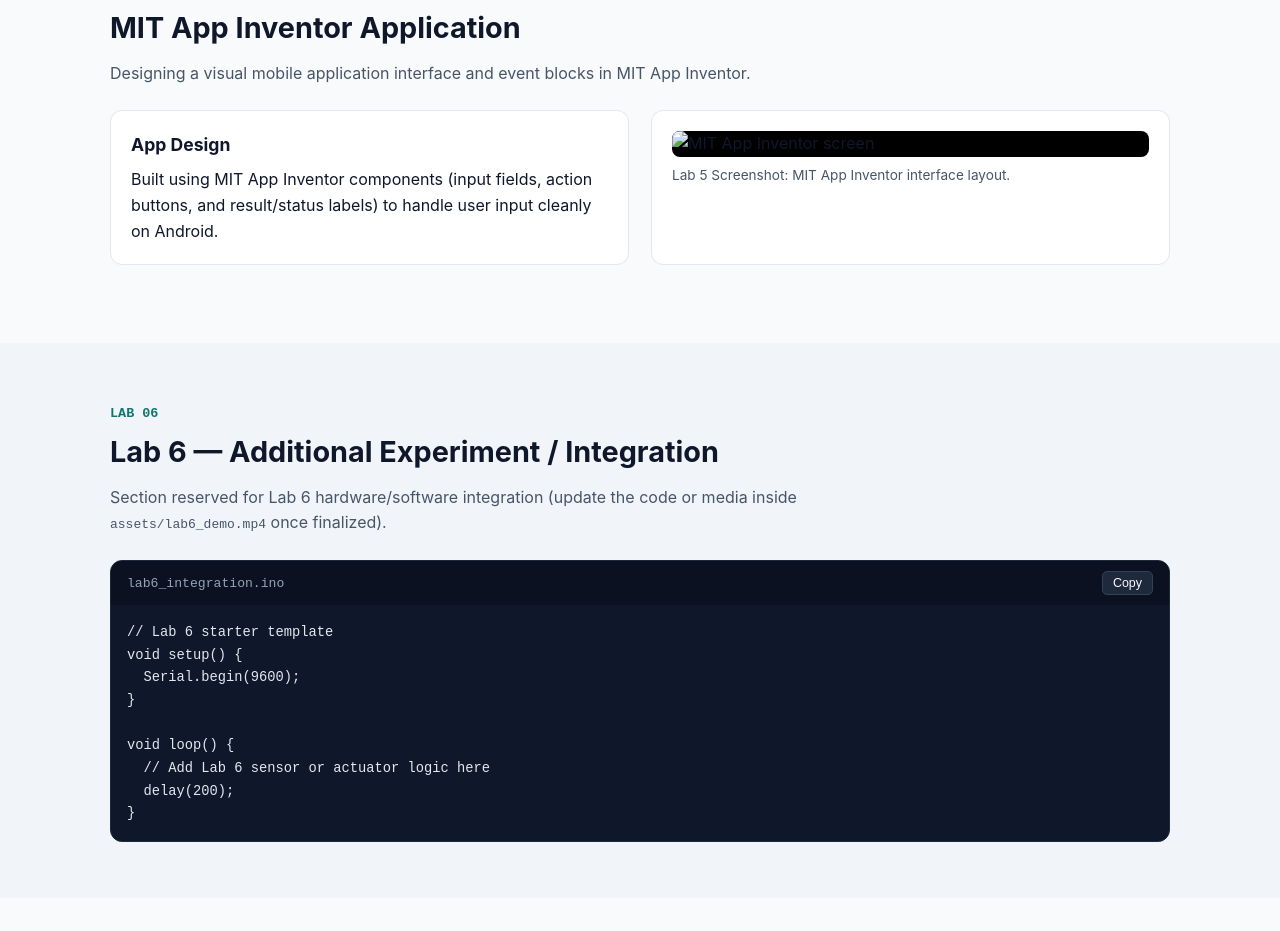
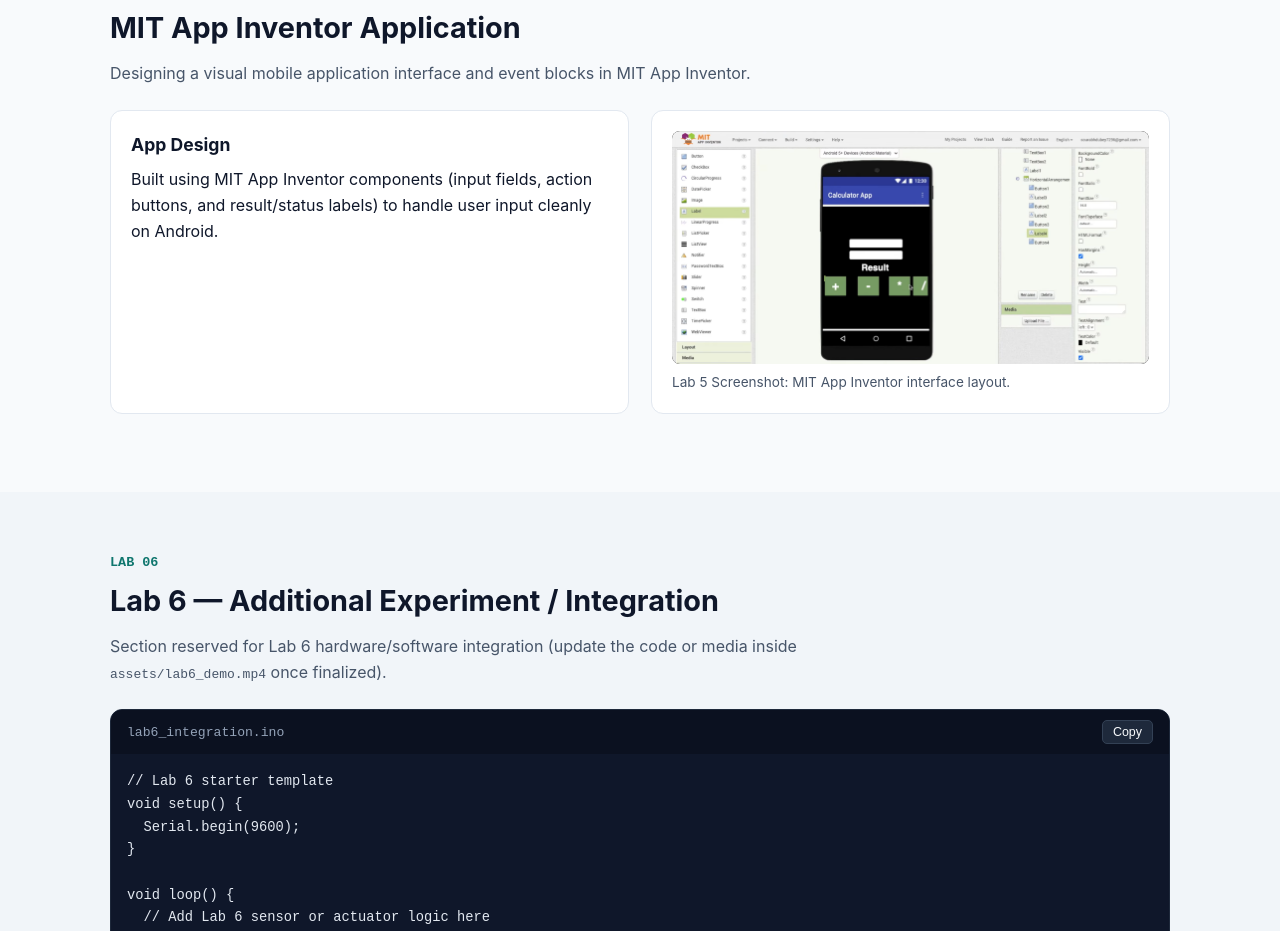
Before and after one commit to DilpreetSingh08/Engineering-Exploation-lab-portfolio, a plain HTML site: page index.html in a window 1280 px wide. Shown: the part 5304-6235 px from the top of the page. Drawn offline with Linux system fonts and the light colour scheme.

Commit message:
Update project section

```diff
--- a/index.html
+++ b/index.html
@@ -343,7 +343,7 @@ void loop() {
           </p>
         </div>
         <div class="media-card">
-          <img src="assets/app_inventor_1.jpg" alt="MIT App Inventor screen" />
+          <img src="assets/app_inventor_1.png" alt="MIT App Inventor screen" />
           <p class="caption">Lab 5 Screenshot: MIT App Inventor interface layout.</p>
         </div>
       </div>
```
